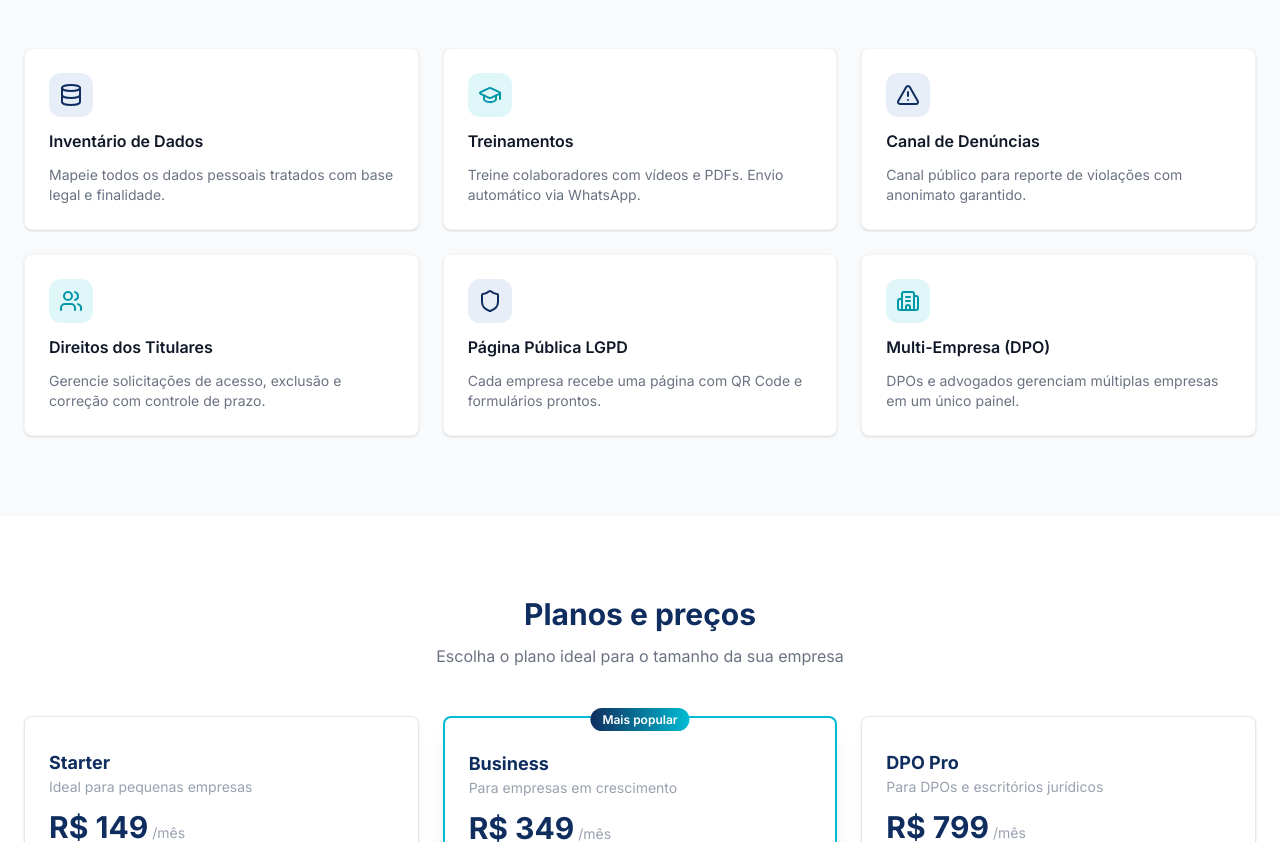
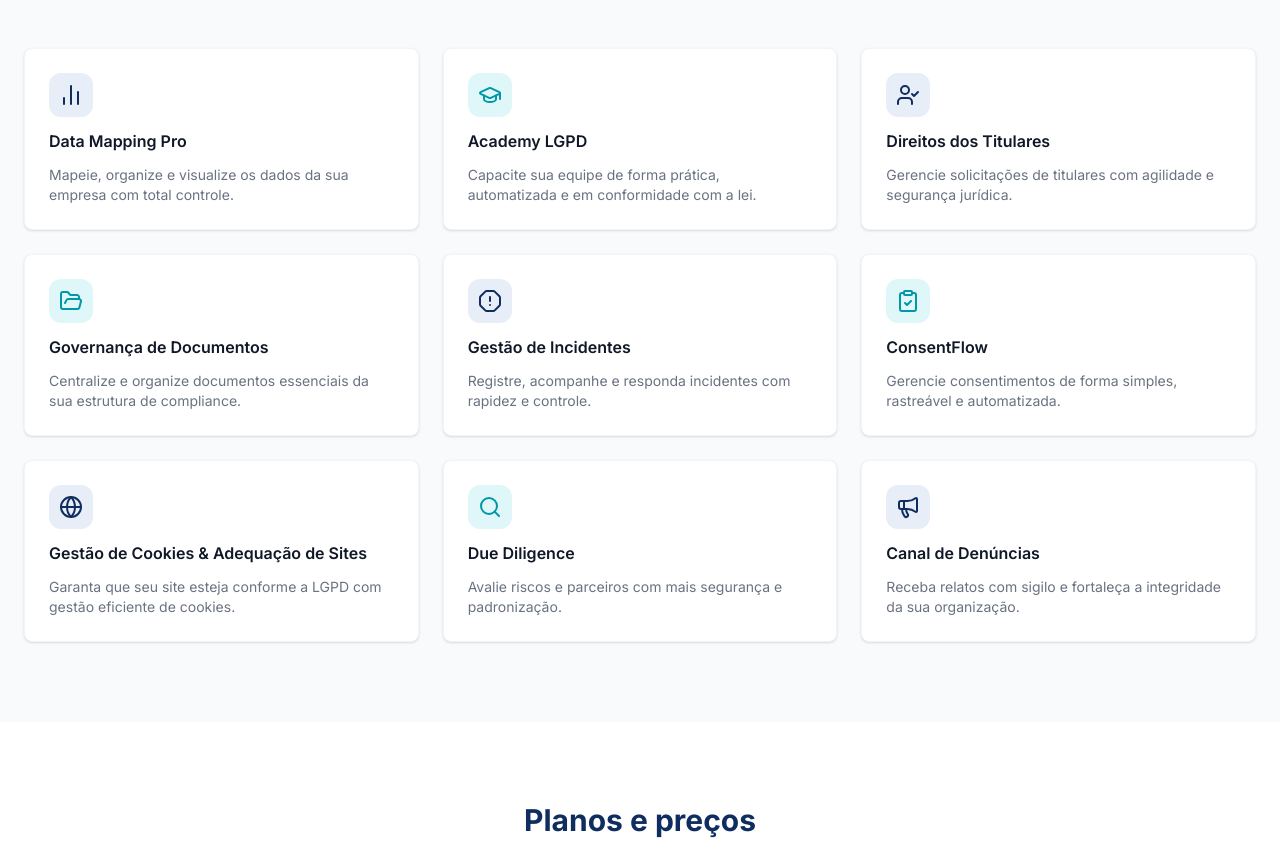
Before and after one commit to omatsudev/lgpd-platform, a Next.js app: page / in a window 1280 px wide. Shown: the part 1482-2324 px from the top of the page. Built offline with nearby package versions, Linux system fonts and the light colour scheme.

Commit message:
feat: atualizar módulos da seção features com novos nomes, descrições e ícones

```diff
--- a/app/page.tsx
+++ b/app/page.tsx
@@ -1,6 +1,6 @@
 import Link from 'next/link'
 import Image from 'next/image'
-import { Database, GraduationCap, AlertTriangle, Users, CheckCircle, ArrowRight, Building2, Shield, Megaphone, Scale, DollarSign, ChevronRight } from 'lucide-react'
+import { BarChart2, GraduationCap, UserCheck, FolderOpen, AlertOctagon, ClipboardCheck, Globe, Search, Megaphone, CheckCircle, ArrowRight, AlertTriangle, Scale, DollarSign, ChevronRight } from 'lucide-react'
 import { Button } from '@/components/ui/button'
 import { Card, CardContent } from '@/components/ui/card'
 import { AnimatedBadges } from '@/components/home/animated-badges'
@@ -8,12 +8,15 @@ import { ShieldIllustration } from '@/components/home/shield-illustration'
 import { Logo } from '@/components/logo'
 
 const features = [
-  { icon: Database, title: 'Inventário de Dados', description: 'Mapeie todos os dados pessoais tratados com base legal e finalidade.', color: '#0f2d5e', bg: '#e8eef7' },
-  { icon: GraduationCap, title: 'Treinamentos', description: 'Treine colaboradores com vídeos e PDFs. Envio automático via WhatsApp.', color: '#0097a7', bg: '#e0f7fa' },
-  { icon: AlertTriangle, title: 'Canal de Denúncias', description: 'Canal público para reporte de violações com anonimato garantido.', color: '#0f2d5e', bg: '#e8eef7' },
-  { icon: Users, title: 'Direitos dos Titulares', description: 'Gerencie solicitações de acesso, exclusão e correção com controle de prazo.', color: '#0097a7', bg: '#e0f7fa' },
-  { icon: Shield, title: 'Página Pública LGPD', description: 'Cada empresa recebe uma página com QR Code e formulários prontos.', color: '#0f2d5e', bg: '#e8eef7' },
-  { icon: Building2, title: 'Multi-Empresa (DPO)', description: 'DPOs e advogados gerenciam múltiplas empresas em um único painel.', color: '#0097a7', bg: '#e0f7fa' },
+  { icon: BarChart2,      title: 'Data Mapping Pro',                   description: 'Mapeie, organize e visualize os dados da sua empresa com total controle.',                              color: '#0f2d5e', bg: '#e8eef7' },
+  { icon: GraduationCap, title: 'Academy LGPD',                        description: 'Capacite sua equipe de forma prática, automatizada e em conformidade com a lei.',                       color: '#0097a7', bg: '#e0f7fa' },
+  { icon: UserCheck,     title: 'Direitos dos Titulares',              description: 'Gerencie solicitações de titulares com agilidade e segurança jurídica.',                               color: '#0f2d5e', bg: '#e8eef7' },
+  { icon: FolderOpen,    title: 'Governança de Documentos',            description: 'Centralize e organize documentos essenciais da sua estrutura de compliance.',                          color: '#0097a7', bg: '#e0f7fa' },
+  { icon: AlertOctagon,  title: 'Gestão de Incidentes',                description: 'Registre, acompanhe e responda incidentes com rapidez e controle.',                                   color: '#0f2d5e', bg: '#e8eef7' },
+  { icon: ClipboardCheck,title: 'ConsentFlow',                         description: 'Gerencie consentimentos de forma simples, rastreável e automatizada.',                                color: '#0097a7', bg: '#e0f7fa' },
+  { icon: Globe,         title: 'Gestão de Cookies & Adequação de Sites', description: 'Garanta que seu site esteja conforme a LGPD com gestão eficiente de cookies.',                    color: '#0f2d5e', bg: '#e8eef7' },
+  { icon: Search,        title: 'Due Diligence',                       description: 'Avalie riscos e parceiros com mais segurança e padronização.',                                         color: '#0097a7', bg: '#e0f7fa' },
+  { icon: Megaphone,     title: 'Canal de Denúncias',                  description: 'Receba relatos com sigilo e fortaleça a integridade da sua organização.',                             color: '#0f2d5e', bg: '#e8eef7' },
 ]
 
 const planos = [
```
